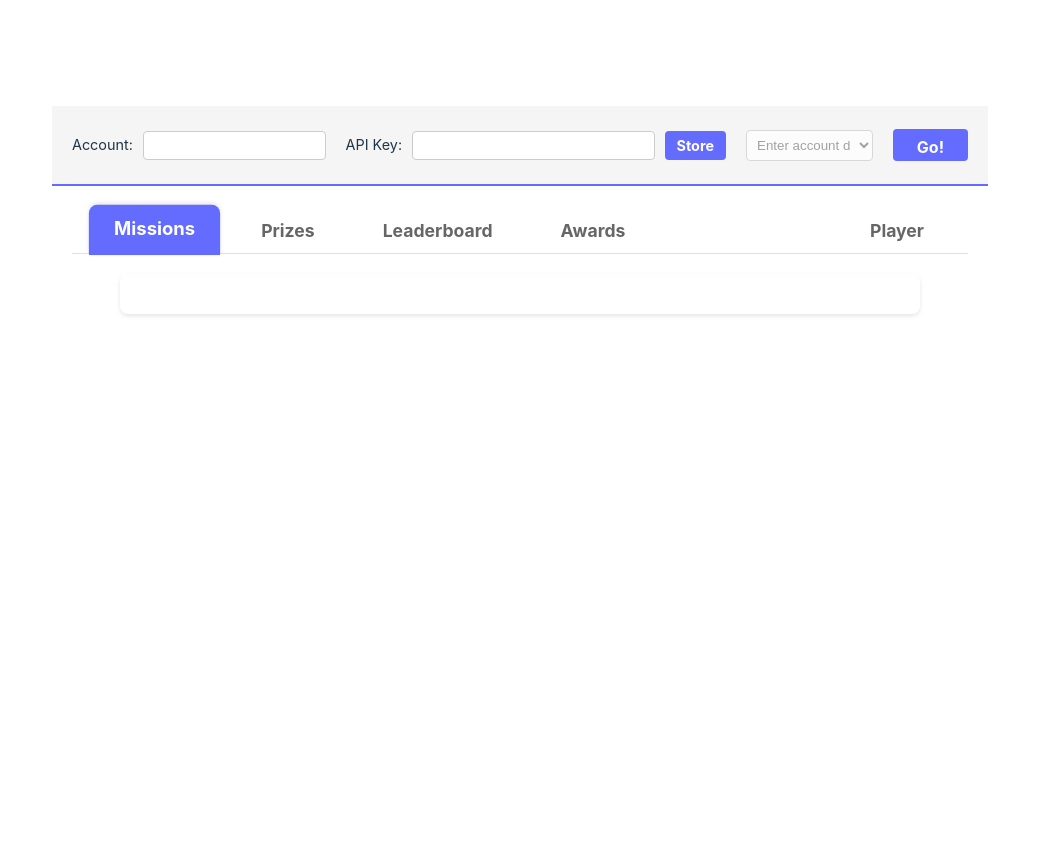
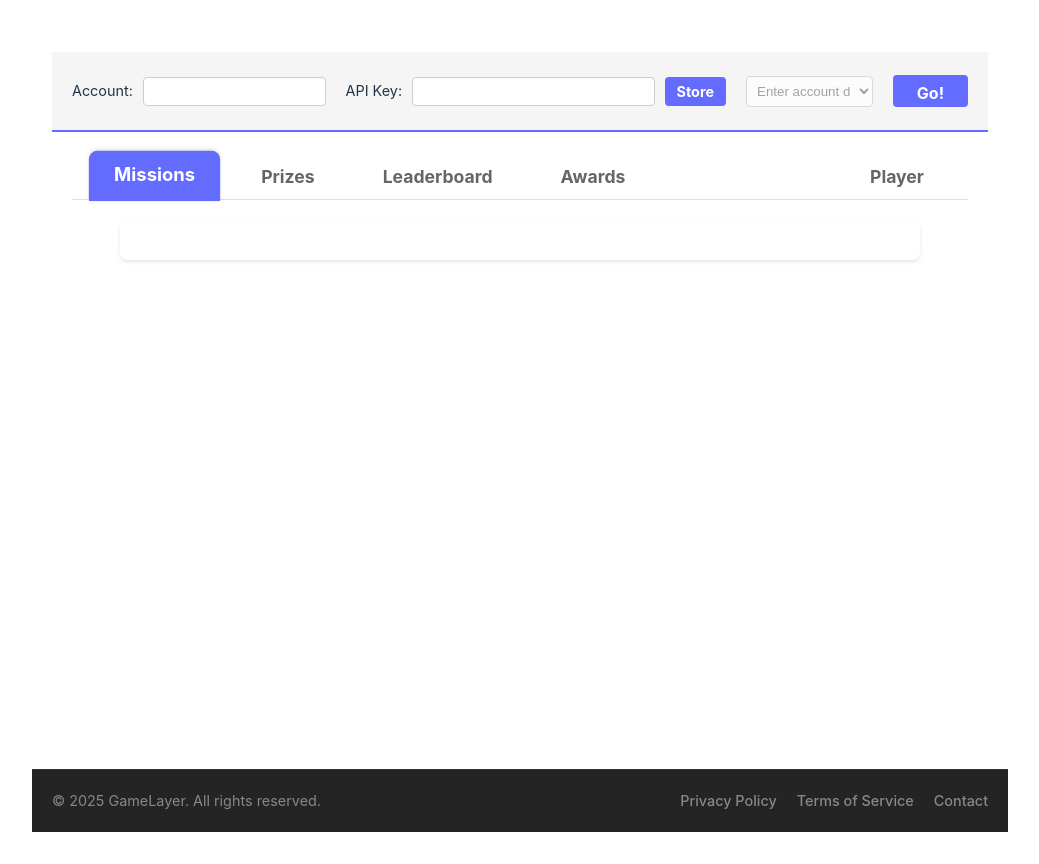
Before and after one commit to judgesteven/api-app-test, a React (Vite) app: page / in a window 1280 px wide. Shown: the whole page, without its empty margins (120-1159 px from the left). Before the commit the page ends 800 px from the top, so only its background shows below. Built offline with nearby package versions, Linux system fonts and the light colour scheme.

Commit message:
Add footer component and update App layout

```diff
--- a/src/App.tsx
+++ b/src/App.tsx
@@ -5,6 +5,7 @@ import Missions from './components/Missions'
 import './App.css'
 import { ToastContainer } from 'react-toastify'
 import 'react-toastify/dist/ReactToastify.css'
+import Footer from './components/Footer'
 
 interface Player {
   id: string;
@@ -50,6 +51,7 @@ function App() {
   const [isLoading, setIsLoading] = useState(false);
   const [isStored, setIsStored] = useState(!!(savedAccount && savedApiKey));
   const [playerProfile, setPlayerProfile] = useState<any>(null);
+  const [selectedPlayer, setSelectedPlayer] = useState<any>(null);
 
   const fetchData = async () => {
     if (!formData.account || !formData.apiKey) {
@@ -301,8 +303,22 @@ function App() {
     }
   };
 
+  const handlePlayerSelect = (player: any) => {
+    setSelectedPlayer(player);
+  };
+
   return (
-    <div className="App">
+    <div style={{
+      minHeight: '100vh',
+      display: 'flex',
+      flexDirection: 'column'
+    }}>
+      <div style={{ flex: '1 0 auto' }}>
+        <div style={{
+          padding: '20px',
+          maxWidth: '1200px',
+          margin: '0 auto'
+        }}>
           <InputSection
             onInputChange={handleInputChange}
             onSubmit={handleSubmit}
@@ -325,6 +341,9 @@ function App() {
           />
           <ToastContainer />
         </div>
+      </div>
+      <Footer />
+    </div>
   );
 }
 
--- /dev/null
+++ b/src/components/Footer.tsx
@@ -0,0 +1,70 @@
+import React, { useState } from 'react';
+
+const Footer: React.FC = () => {
+  const [hoveredLink, setHoveredLink] = useState<string | null>(null);
+
+  const linkStyle = (linkName: string) => ({
+    color: hoveredLink === linkName ? '#fff' : '#888',
+    textDecoration: 'none',
+    transition: 'color 0.2s ease'
+  });
+
+  return (
+    <footer style={{
+      padding: '20px',
+      backgroundColor: '#242424',
+      color: '#888',
+      textAlign: 'center',
+      fontSize: '0.9em',
+      borderTop: '1px solid #333',
+      marginTop: 'auto'
+    }}>
+      <div style={{
+        maxWidth: '1200px',
+        margin: '0 auto',
+        display: 'flex',
+        justifyContent: 'space-between',
+        alignItems: 'center',
+        flexWrap: 'wrap',
+        gap: '20px'
+      }}>
+        <div>
+          © {new Date().getFullYear()} GameLayer. All rights reserved.
+        </div>
+        <div style={{
+          display: 'flex',
+          gap: '20px',
+          flexWrap: 'wrap',
+          justifyContent: 'center'
+        }}>
+          <a
+            href="#"
+            style={linkStyle('privacy')}
+            onMouseEnter={() => setHoveredLink('privacy')}
+            onMouseLeave={() => setHoveredLink(null)}
+          >
+            Privacy Policy
+          </a>
+          <a
+            href="#"
+            style={linkStyle('terms')}
+            onMouseEnter={() => setHoveredLink('terms')}
+            onMouseLeave={() => setHoveredLink(null)}
+          >
+            Terms of Service
+          </a>
+          <a
+            href="#"
+            style={linkStyle('contact')}
+            onMouseEnter={() => setHoveredLink('contact')}
+            onMouseLeave={() => setHoveredLink(null)}
+          >
+            Contact
+          </a>
+        </div>
+      </div>
+    </footer>
+  );
+};
+
+export default Footer;
```
Lines whose indentation alone changed are shown as unchanged.
